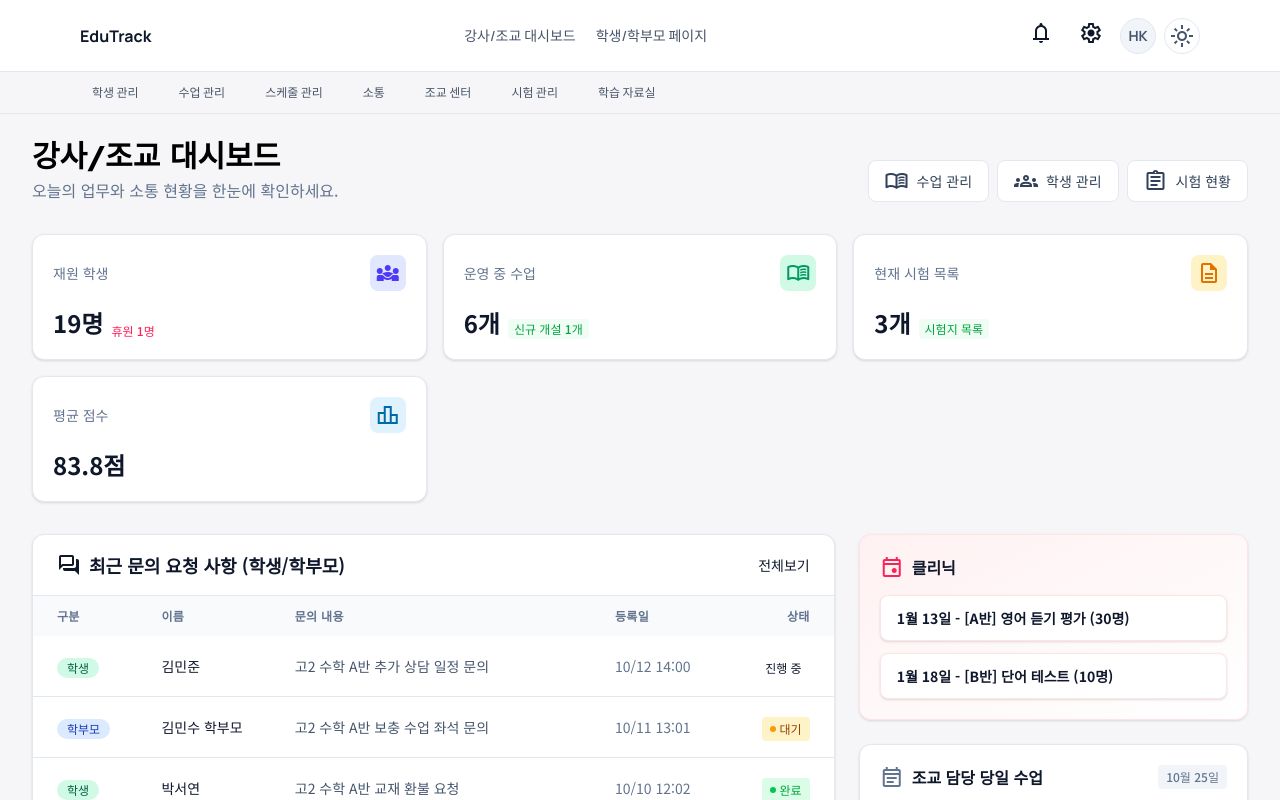
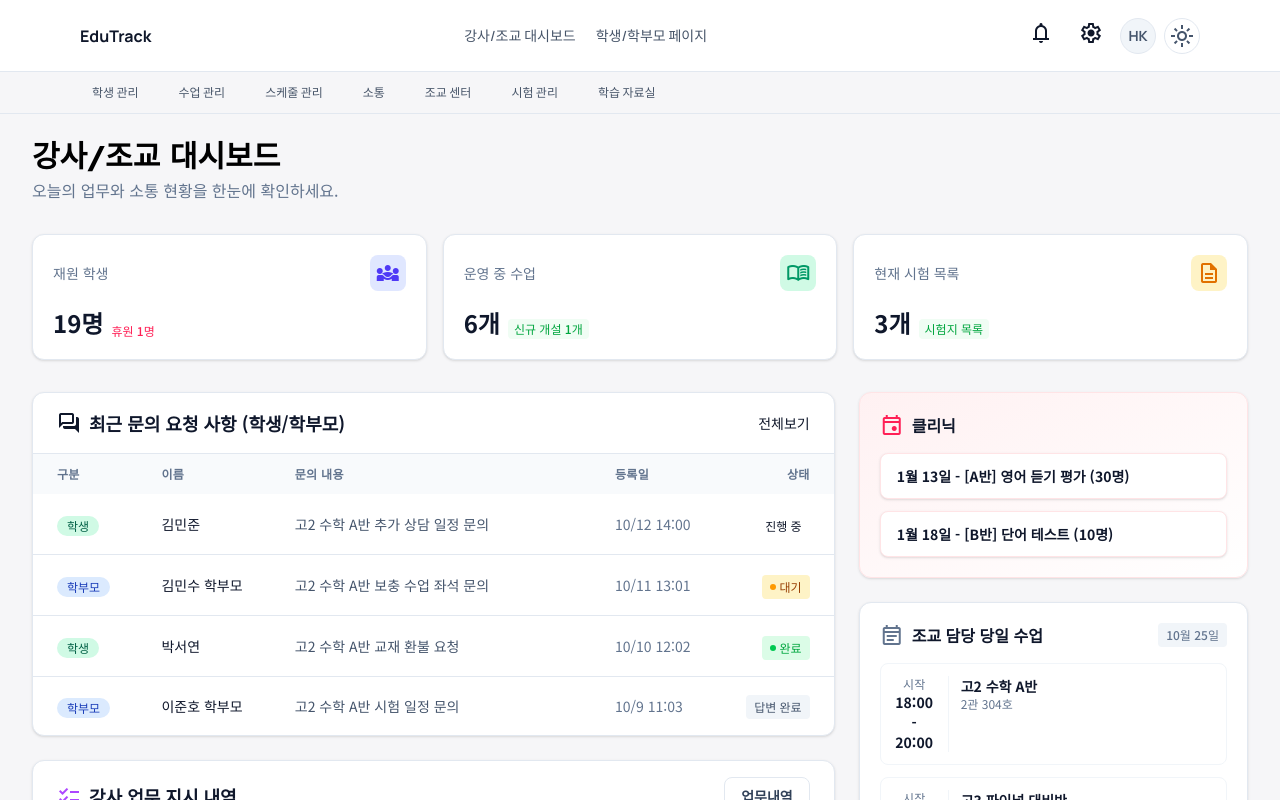
Before and after one commit to p-changki/app-test, a Next.js app: page /dashboard in a window 1280 px wide. Shown: the top 800 px of the page. Built offline with nearby package versions, Linux system fonts and the light colour scheme.

Commit message:
chore: 대시보드 카드/CTA 정리

```diff
--- a/src/data/dashboard.ts
+++ b/src/data/dashboard.ts
@@ -11,15 +11,6 @@ import type {
   RetestScheduleItem,
   TodayClassSession,
 } from "@/features/dashboard/types";
-
-const definedScores = studentEntities
-  .map((student) => student.averageScore)
-  .filter((score): score is number => typeof score === "number");
-
-const averageScore = definedScores.length
-  ? definedScores.reduce((sum, score) => sum + score, 0) / definedScores.length
-  : 0;
-const averageScoreLabel = `${averageScore.toFixed(1)}점`;
 
 const totalStudents = studentEntities.length;
 const pausedStudents = studentEntities.filter(
@@ -55,13 +46,6 @@ export const dashboardSummaryCards: DashboardSummaryCard[] = [
     icon: "description",
     iconClassName:
       "bg-amber-100 text-amber-600 dark:bg-amber-900/30 dark:text-amber-200",
-  },
-  {
-    title: "평균 점수",
-    value: averageScoreLabel,
-    icon: "leaderboard",
-    iconClassName:
-      "bg-sky-100 text-sky-700 dark:bg-sky-900/30 dark:text-sky-200",
   },
 ];
 
--- a/src/features/dashboard/overview/PageHeroSection.tsx
+++ b/src/features/dashboard/overview/PageHeroSection.tsx
@@ -1,7 +1,4 @@
-import Link from "next/link";
-
 import { lexend } from "@/lib/fonts";
-import { iconClass } from "@/lib/icon-class";
 import { cn } from "@/lib/utils";
 
 export function PageHeroSection() {
@@ -20,37 +17,7 @@ export function PageHeroSection() {
           오늘의 업무와 소통 현황을 한눈에 확인하세요.
         </p>
       </div>
-      <div className="flex w-full flex-col gap-2 sm:flex-row sm:flex-wrap md:w-auto md:justify-end">
-        <QuickLink href="/class-management" icon="menu_book">
-          수업 관리
-        </QuickLink>
-        <QuickLink href="/student-management" icon="groups">
-          학생 관리
-        </QuickLink>
-        <QuickLink href="/exam-dashboard" icon="assignment">
-          시험 현황
-        </QuickLink>
-      </div>
+      <div className="flex w-full flex-col gap-2 sm:flex-row sm:flex-wrap md:w-auto md:justify-end" />
     </div>
   );
 }
-
-function QuickLink({
-  href,
-  icon,
-  children,
-}: {
-  href: string;
-  icon: string;
-  children: React.ReactNode;
-}) {
-  return (
-    <Link
-      href={href}
-      className="flex w-full items-center justify-center gap-2 rounded-lg border border-slate-200 bg-white px-4 py-2 text-sm font-medium text-slate-700 transition hover:bg-slate-50 dark:border-slate-700 dark:bg-[#1a2632] dark:text-slate-200 dark:hover:bg-slate-800 sm:w-auto"
-    >
-      <span className={iconClass("text-[20px]")}>{icon}</span>
-      {children}
-    </Link>
-  );
-}
```
